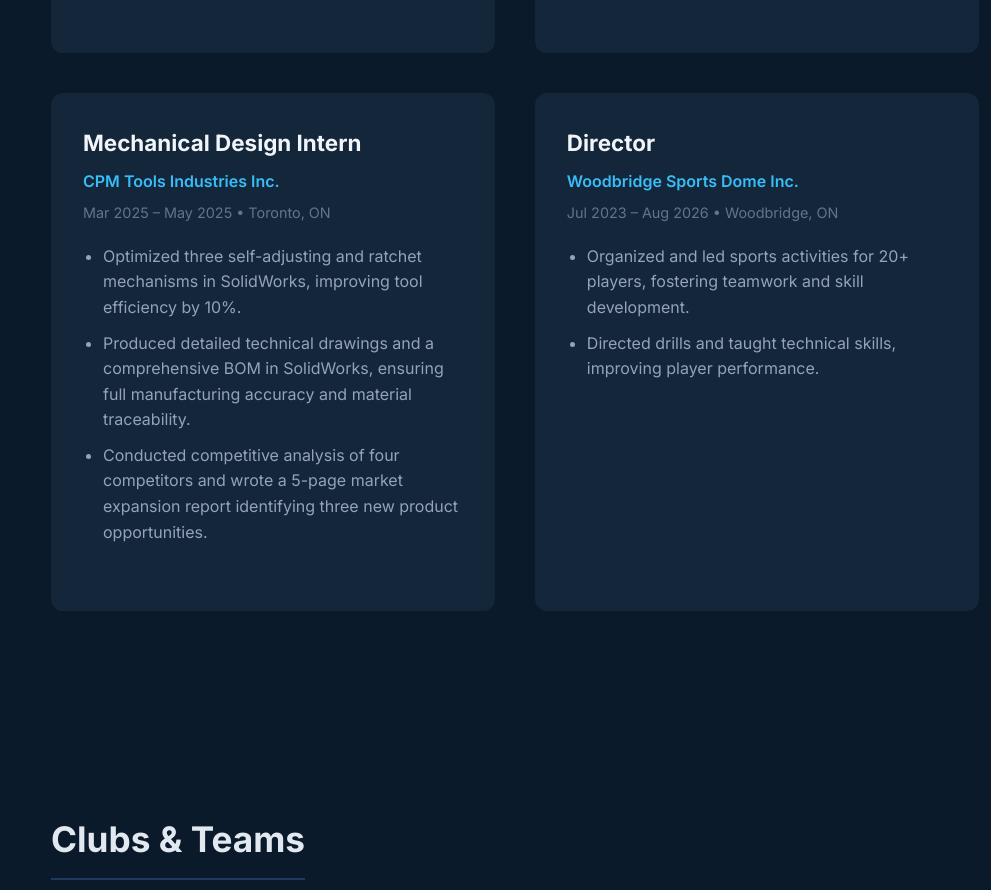
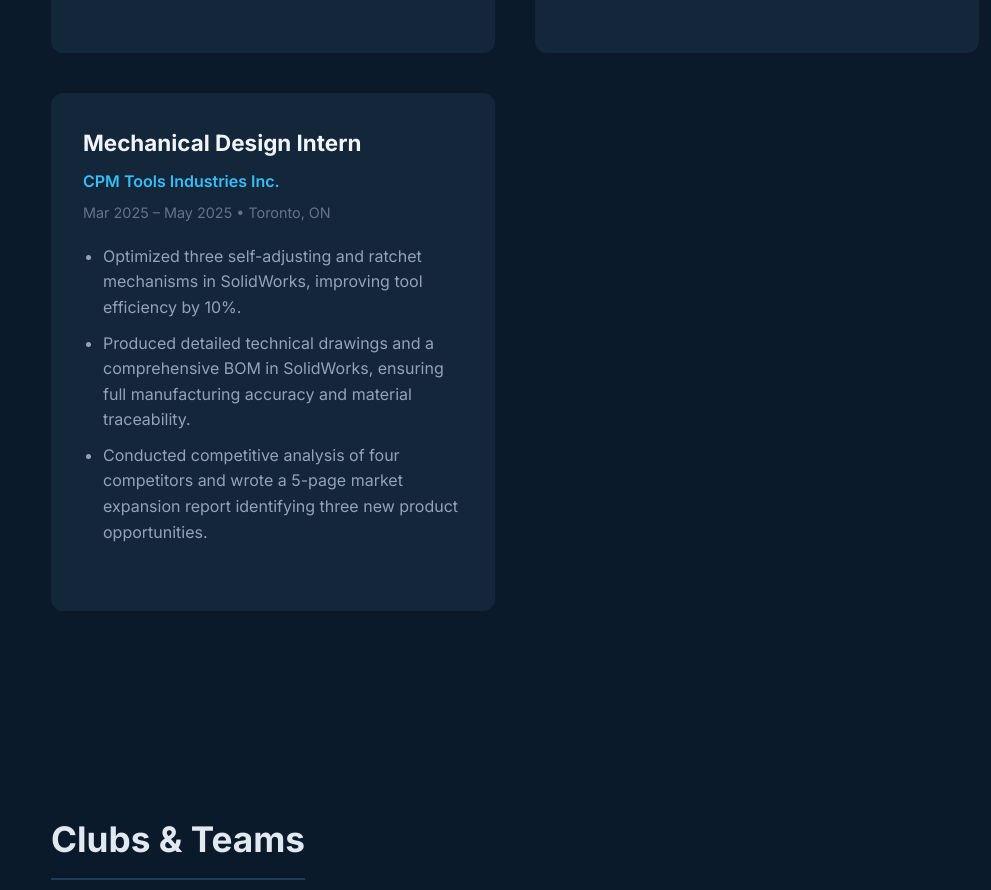
Before and after one commit to janushansivakrishna/portfolio, a plain HTML site: page index.html in a window 1280 px wide. Shown: the part 6703-7593 px from the top of the page, without its empty margins (289-1280 px from the left). Drawn offline with Linux system fonts and the light colour scheme.

Commit message:
Remove Woodbridge Sports Dome director role
Co-authored-by: Copilot <223556219+Copilot@users.noreply.github.com>

```diff
--- a/index.html
+++ b/index.html
@@ -512,16 +512,6 @@ footer{
         "Produced detailed technical drawings and a comprehensive BOM in SolidWorks, ensuring full manufacturing accuracy and material traceability.",
         "Conducted competitive analysis of four competitors and wrote a 5-page market expansion report identifying three new product opportunities."
       ]
-    },
-    {
-      title: "Director",
-      company: "Woodbridge Sports Dome Inc.",
-      date: "Jul 2023 – Aug 2026 • Woodbridge, ON",
-      description: "",
-      bullets: [
-        "Organized and led sports activities for 20+ players, fostering teamwork and skill development.",
-        "Directed drills and taught technical skills, improving player performance."
-      ]
     }
   ];
 
```
